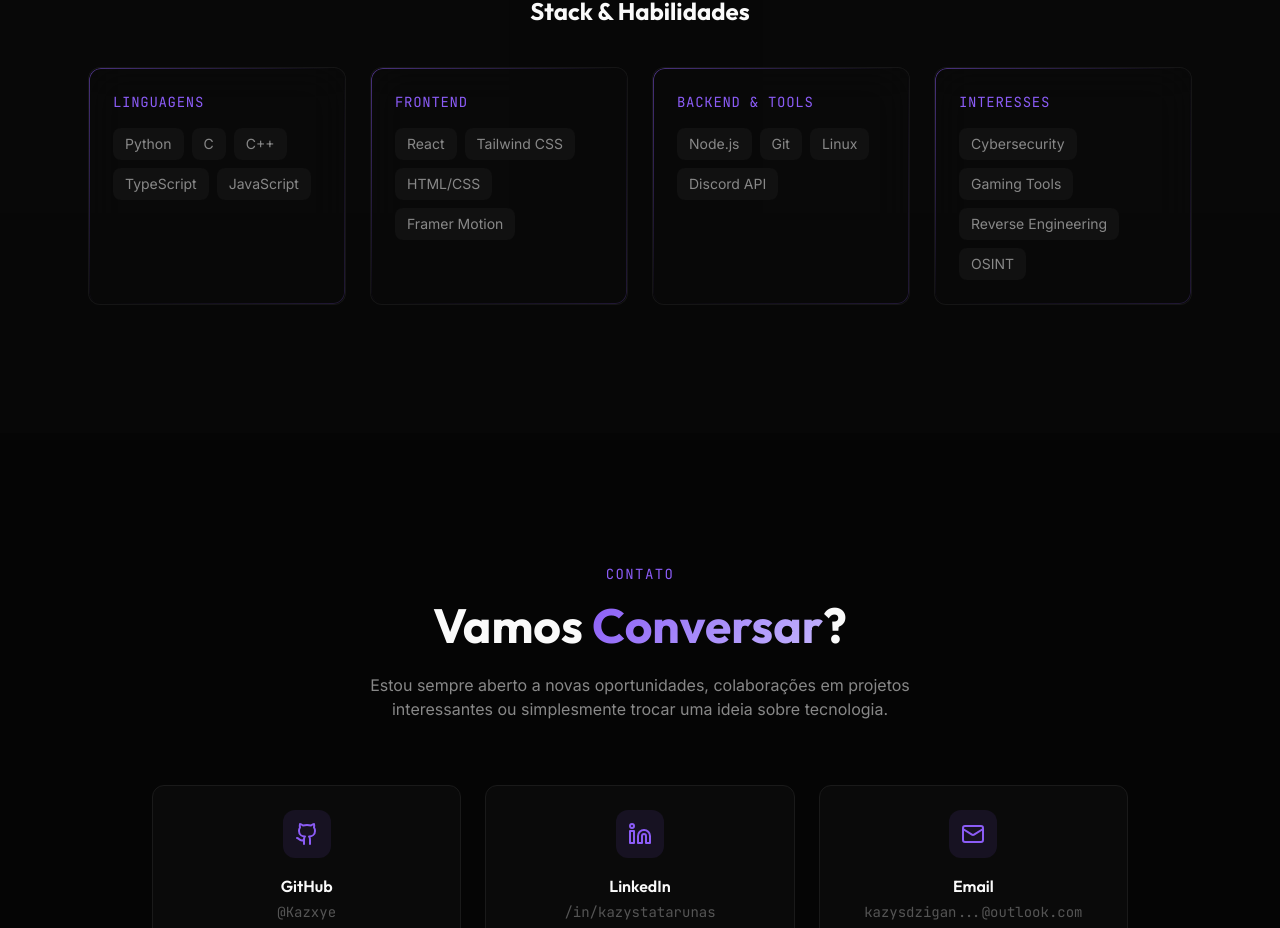
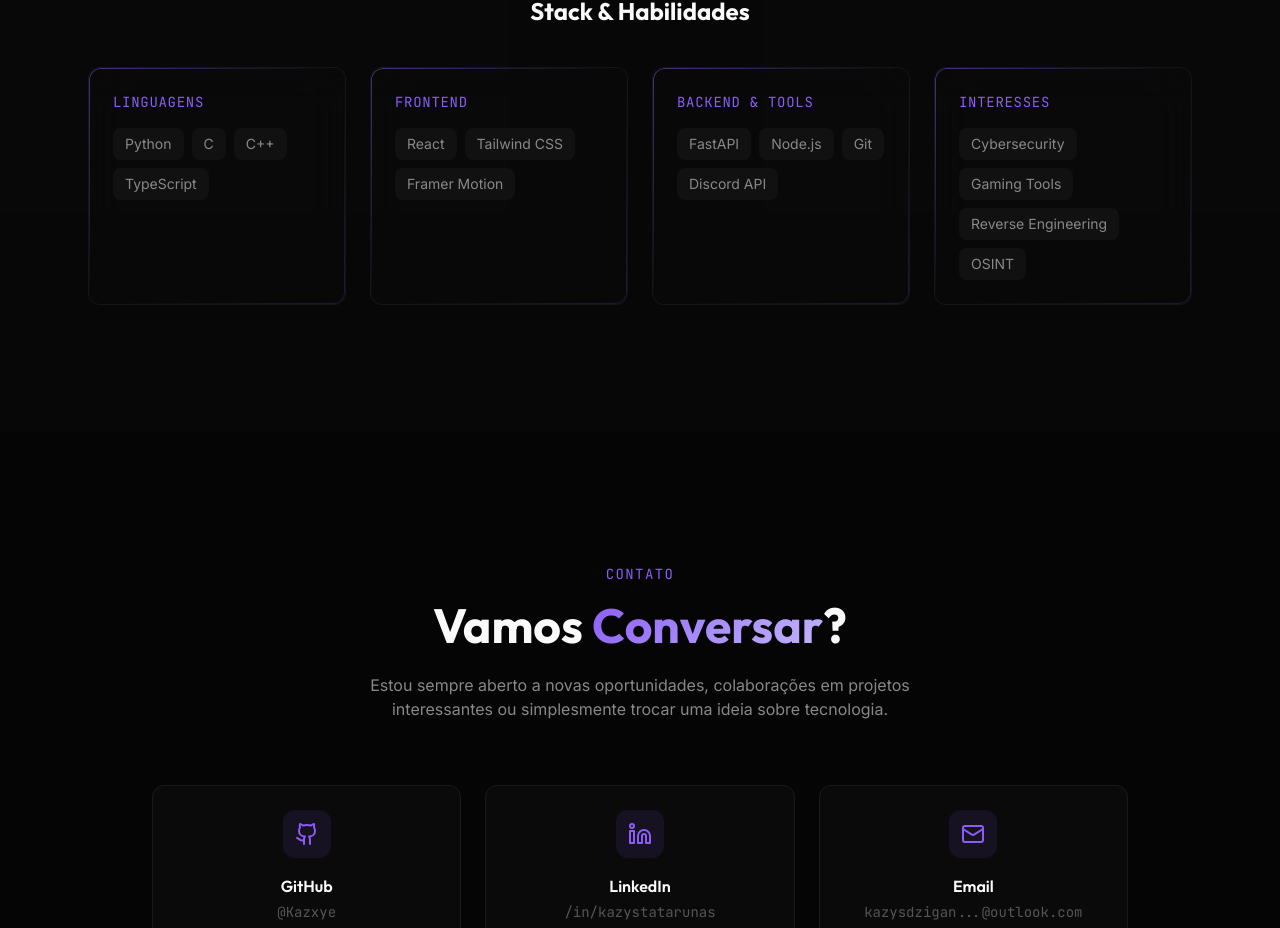
Before and after one commit to Kazxye/Portf-lio, a React (Vite) app: page / in a window 1280 px wide. Shown: the part 2836-3764 px from the top of the page. Built offline with nearby package versions, Linux system fonts and the light colour scheme.

Commit message:
feat(about): atualiza skills e adiciona hover animations

```diff
--- a/src/components/About.tsx
+++ b/src/components/About.tsx
@@ -8,15 +8,15 @@ const About = () => {
   const skills = [
     {
       category: t.about.skillCategories.languages,
-      items: ['Python', 'C', 'C++', 'TypeScript', 'JavaScript'],
+      items: ['Python', 'C', 'C++', 'TypeScript'],
     },
     {
       category: t.about.skillCategories.frontend,
-      items: ['React', 'Tailwind CSS', 'HTML/CSS', 'Framer Motion'],
+      items: ['React', 'Tailwind CSS', 'Framer Motion'],
     },
     {
       category: t.about.skillCategories.backend,
-      items: ['Node.js', 'Git', 'Linux', 'Discord API'],
+      items: ['FastAPI', 'Node.js', 'Git', 'Discord API'],
     },
     {
       category: t.about.skillCategories.interests,
@@ -132,23 +132,34 @@ const About = () => {
             {skills.map((skillGroup, groupIndex) => (
               <motion.div
                 key={skillGroup.category}
-                className="p-6 glass rounded-xl border-gradient"
+                className="p-6 glass rounded-xl border-gradient cursor-default"
                 initial={{ opacity: 0, y: 20 }}
                 whileInView={{ opacity: 1, y: 0 }}
                 viewport={{ once: true }}
                 transition={{ delay: groupIndex * 0.1, duration: 0.5 }}
+                whileHover={{
+                  y: -5,
+                  transition: { duration: 0.2 }
+                }}
               >
                 <h4 className="font-mono text-accent text-sm uppercase tracking-wider mb-4">
                   {skillGroup.category}
                 </h4>
                 <div className="flex flex-wrap gap-2">
                   {skillGroup.items.map((skill) => (
-                    <span
+                    <motion.span
                       key={skill}
-                      className="px-3 py-1.5 text-sm text-text-secondary bg-surface-light rounded-lg"
+                      className="px-3 py-1.5 text-sm text-text-secondary bg-surface-light rounded-lg cursor-default"
+                      whileHover={{
+                        scale: 1.05,
+                        backgroundColor: 'rgba(139, 92, 246, 0.15)',
+                        color: '#a78bfa',
+                        transition: { duration: 0.15 }
+                      }}
+                      whileTap={{ scale: 0.95 }}
                     >
                       {skill}
-                    </span>
+                    </motion.span>
                   ))}
                 </div>
               </motion.div>
```
